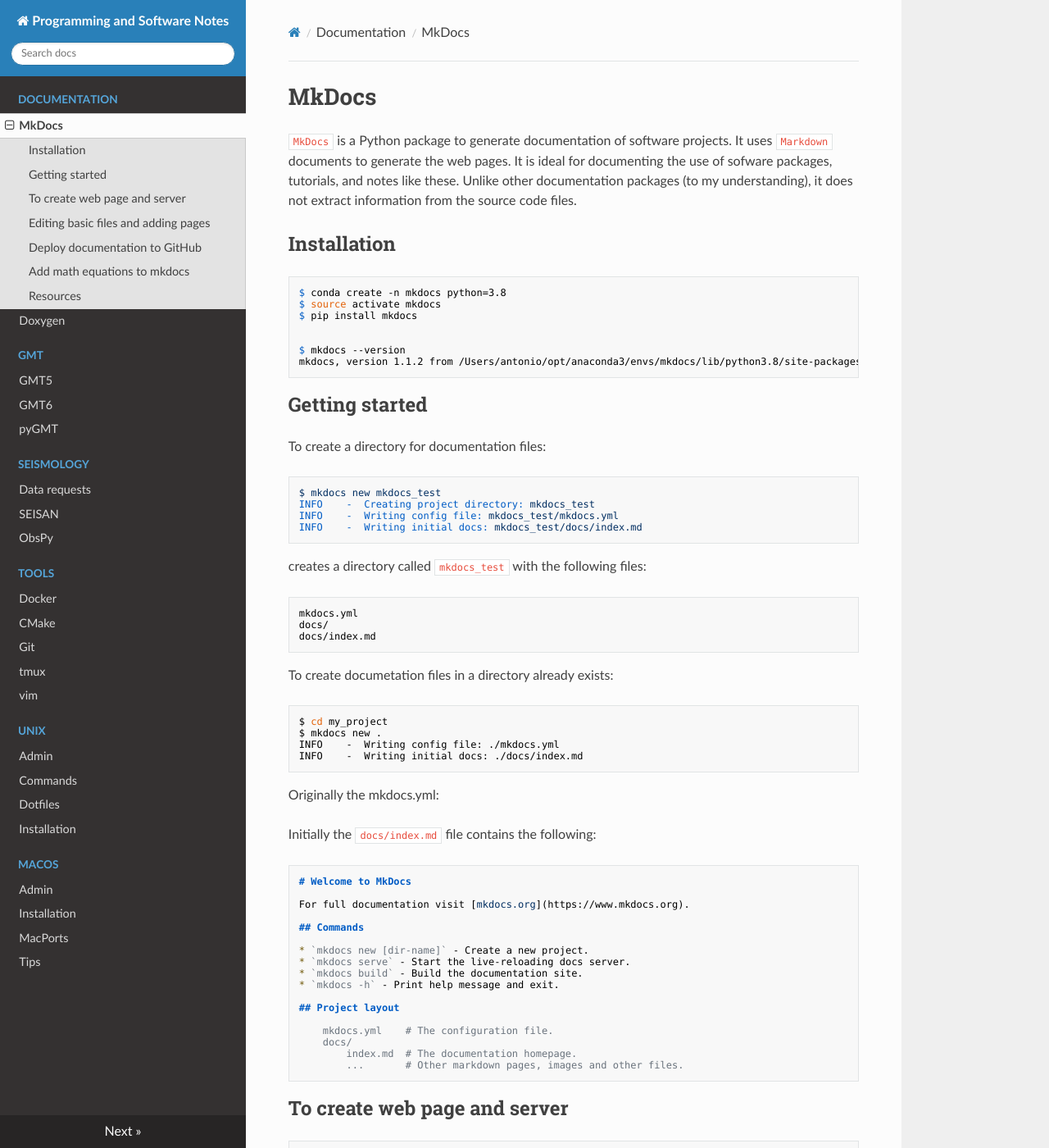
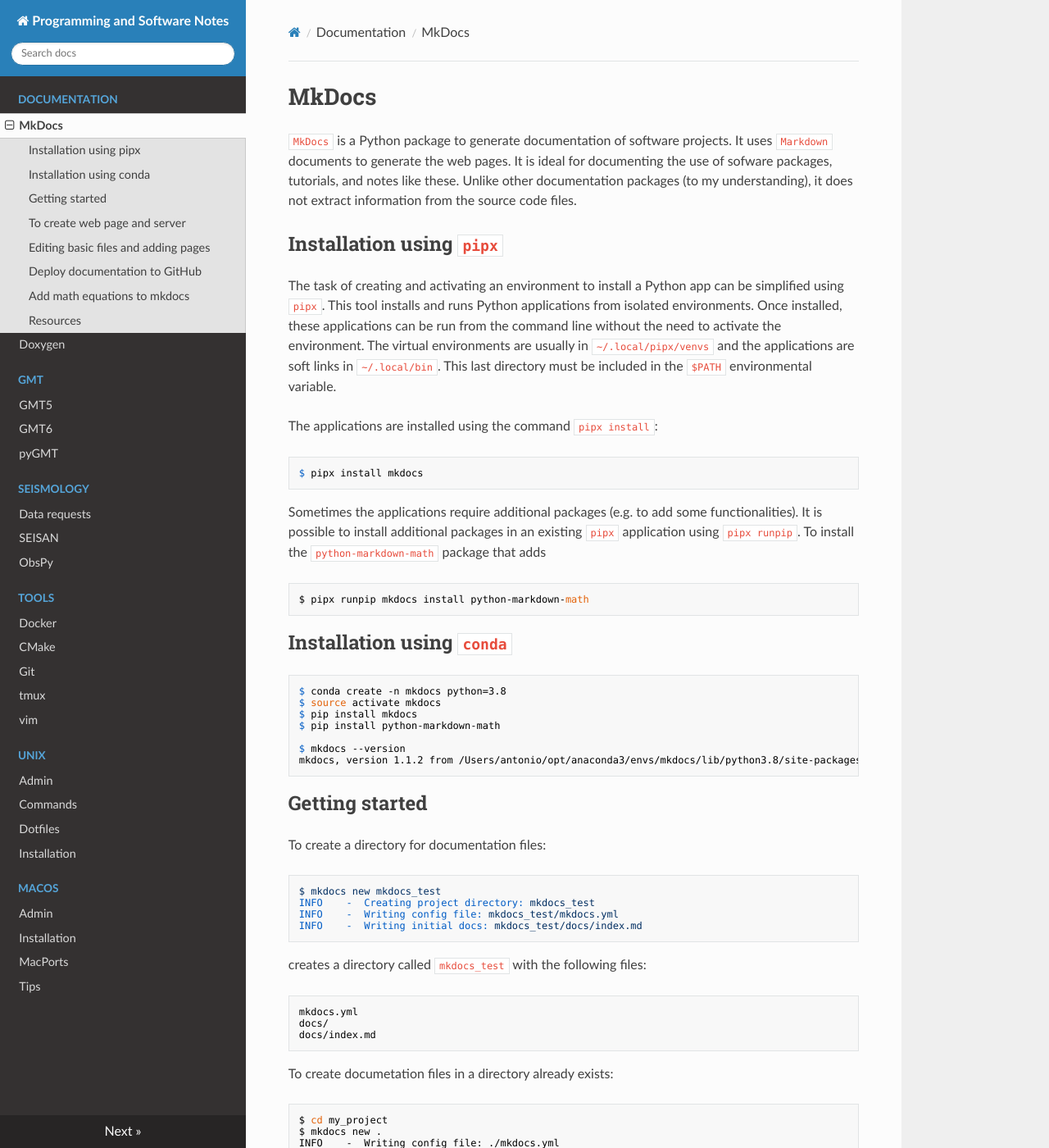
Before and after one commit to avillasenorh/Programming_Notes, an MkDocs documentation site: the page built from docs/documentation/mkdocs.md, in a window 1280 px wide and 1400 px high. Shown: the whole window at 82% size. Built offline with MkDocs 1.6.1, drawn with Linux system fonts in a browser that asks for light colours; nearby versions of some CDN libraries; formulas are drawn with MathJax 3; some of the changed text lies outside the part shown.

Commit message:
Added how to use mkdocs with pipx

````diff
--- a/docs/documentation/mkdocs.md
+++ b/docs/documentation/mkdocs.md
@@ -5,12 +5,30 @@ documents to generate the web pages. It is ideal for documenting the use of sofw
 tutorials, and notes like these. Unlike other documentation packages (to my understanding), it
 does not extract information from the source code files.
 
-## Installation
+## Installation using `pipx`
+
+The task of creating and activating an environment to install a Python app can be simplified using
+`pipx`. This tool installs and runs Python applications from isolated environments. Once installed,
+these applications can be run from the command line without the need to activate the environment.
+The virtual environments are usually in `~/.local/pipx/venvs` and the applications are soft links
+in `~/.local/bin`. This last directory must be included in the `$PATH` environmental variable.
+
+The applications are installed using the command `pipx install`:
+
+    $ pipx install mkdocs
+
+Sometimes the applications require additional packages (e.g. to add some functionalities). It is
+possible to install additional packages in an existing `pipx` application using `pipx runpip`.
+To install the `python-markdown-math` package that adds
+
+    $ pipx runpip mkdocs install python-markdown-math
+
+## Installation using `conda`
 
     $ conda create -n mkdocs python=3.8
     $ source activate mkdocs
     $ pip install mkdocs
-
+    $ pip install python-markdown-math
 
     $ mkdocs --version
     mkdocs, version 1.1.2 from /Users/antonio/opt/anaconda3/envs/mkdocs/lib/python3.8/site-packages/mkdocs (Python 3.8)
@@ -144,9 +162,11 @@ Creates web site: https://avillasenorh.github.io/PStomo_documentation/
 
 ## Add math equations to mkdocs
 
-$ pip install python-markdown-math
+To add the capability of displaying mathematical equations, the `python-markdown-math`
+package is required.
 
-Edit mkdocs.yml:
+The file `mkdocs.yml` must be edited so it can use the Markdownn extensions from this
+package. This is done adding the following lines:
 
 ```
 site_name: My Docs
````
